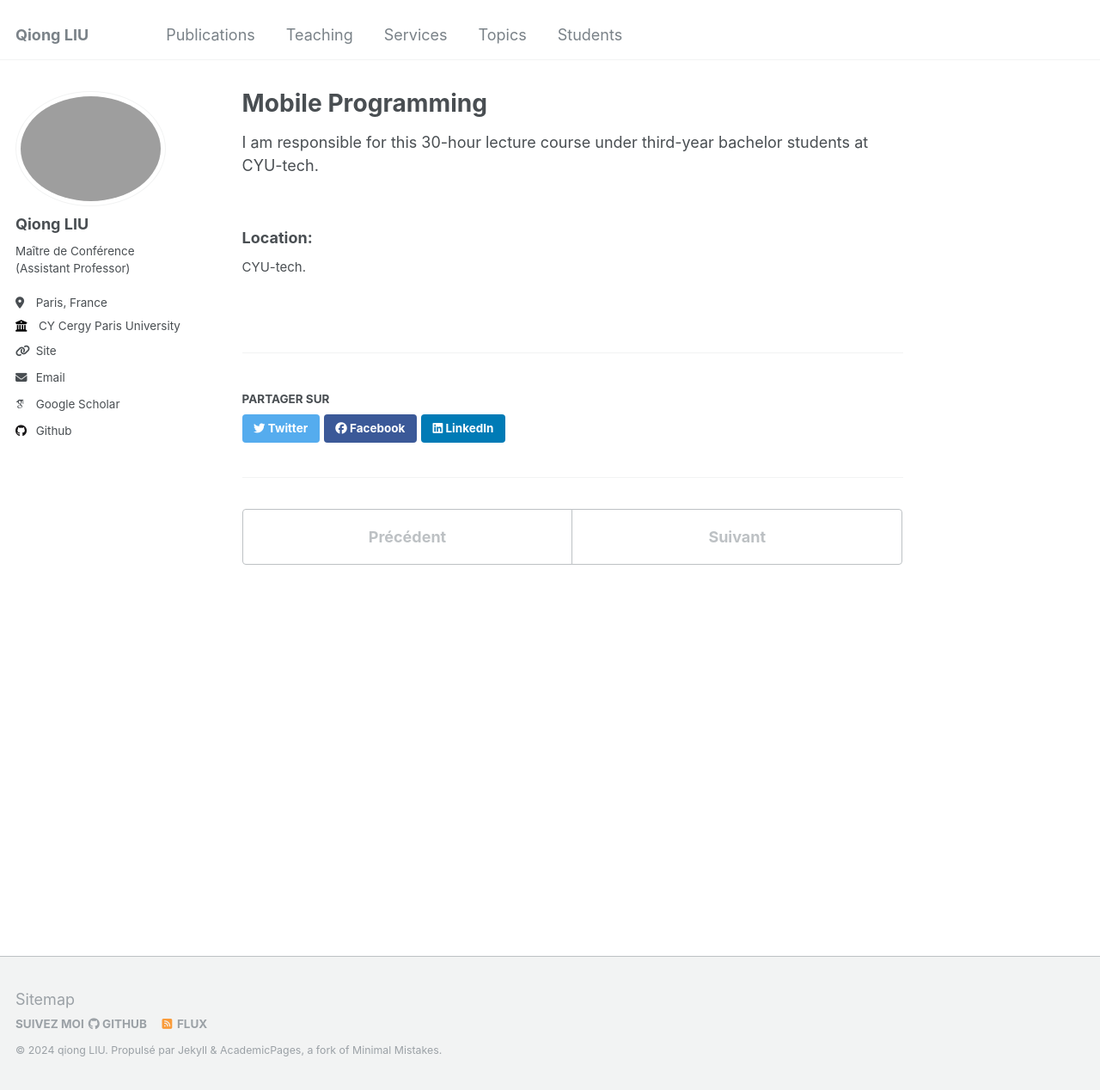
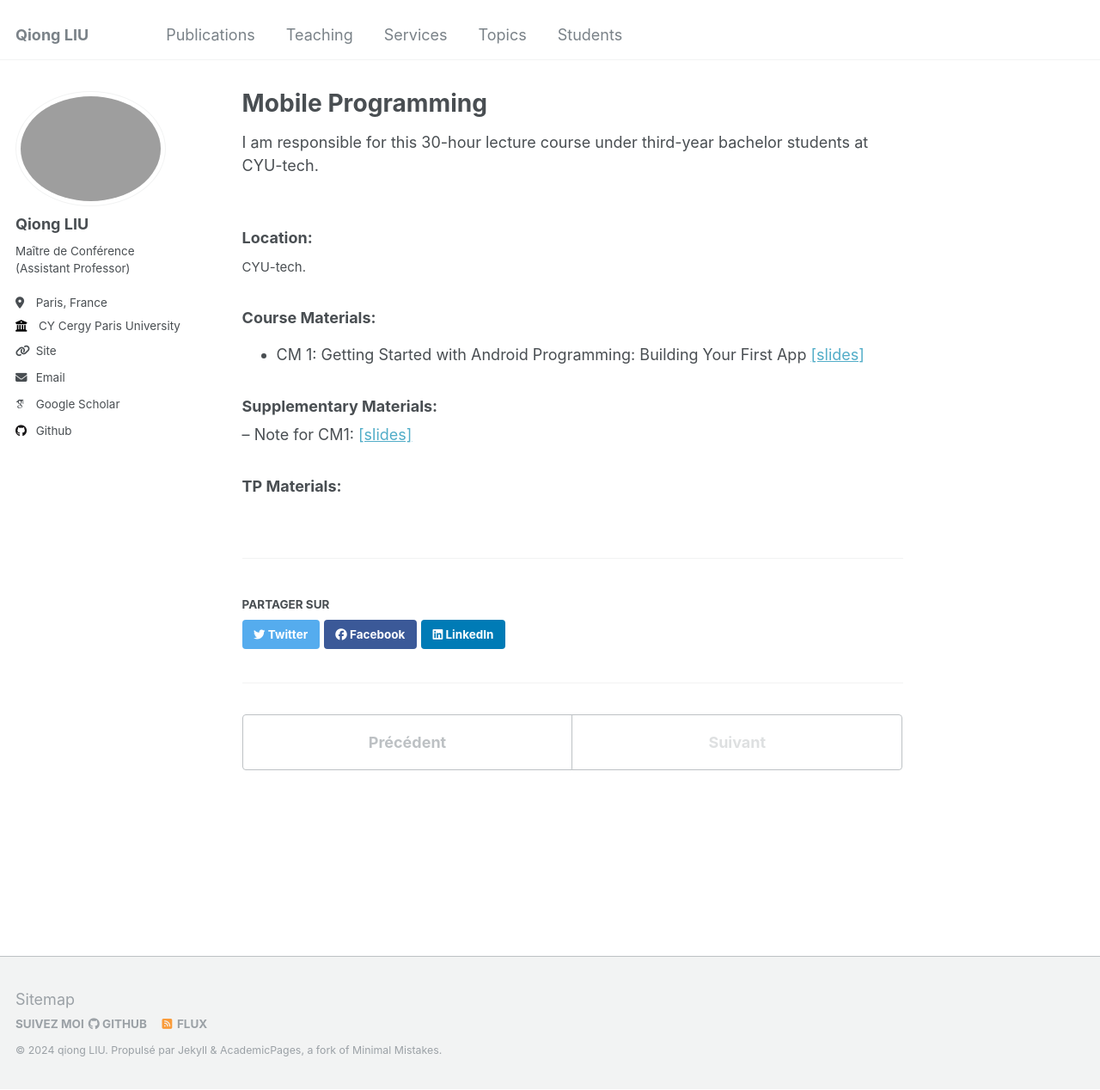
Before and after one commit to evesiphus/evesiphus.github.io, a Jekyll site: the page built from _teaching/2024-MP.md, in a window 1280 px wide and 1268 px high. Shown: the whole window at 86% size. Built offline with Jekyll 4.4.1, drawn with Linux system fonts in a browser that asks for light colours; some web fonts are replaced.

Commit message:
Update 2024-MP.md

```diff
--- a/_teaching/2024-MP.md
+++ b/_teaching/2024-MP.md
@@ -4,13 +4,21 @@ collection: teaching
 type: I am responsible for this 30-hour lecture course under third-year bachelor students at CYU-tech.
 permalink: /teaching/2024-MP
 academic_year: "2024-2025"
-date: 2024-09-01
+date: 2024-10-15
 program: Bachelor 3
 room: N/A
 location: CYU-tech
 hours: "30h (CM+TP)"
 ---
 
-
 ### Location:
 <span style="font-size: smaller;">CYU-tech.</span>
+
+### Course Materials:
+- CM 1: Getting Started with Android Programming: Building Your First App [[slides]](https://evesiphus.github.io/assets/teaching/MobileProgramming/Mobile_Programming_CM1.pdf)
+
+
+### Supplementary Materials:
+-- Note for CM1: [[slides]](https://evesiphus.github.io/assets/teaching/MobileProgramming/Lecture1Note.pdf)
+
+### TP Materials:
```
